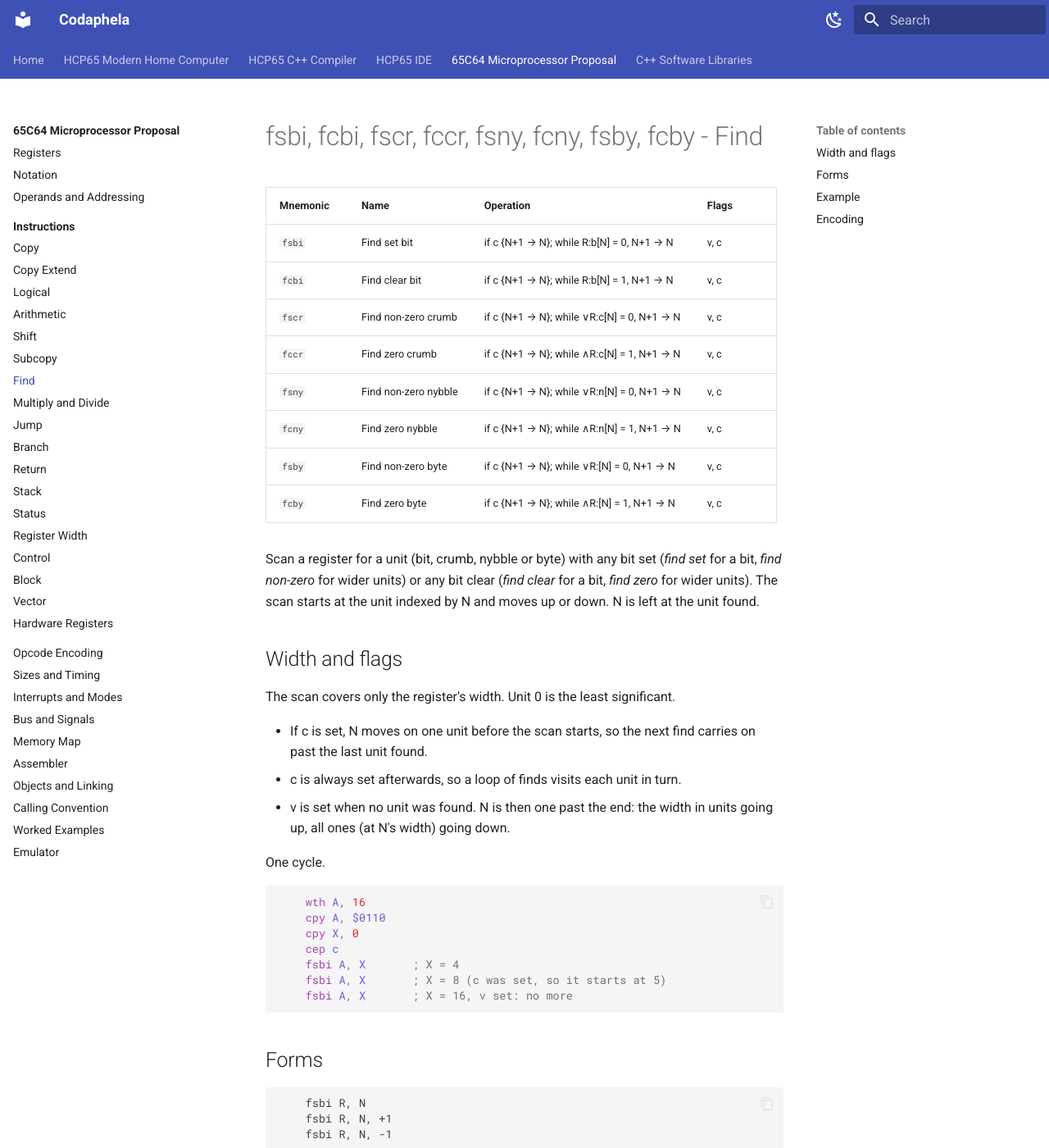
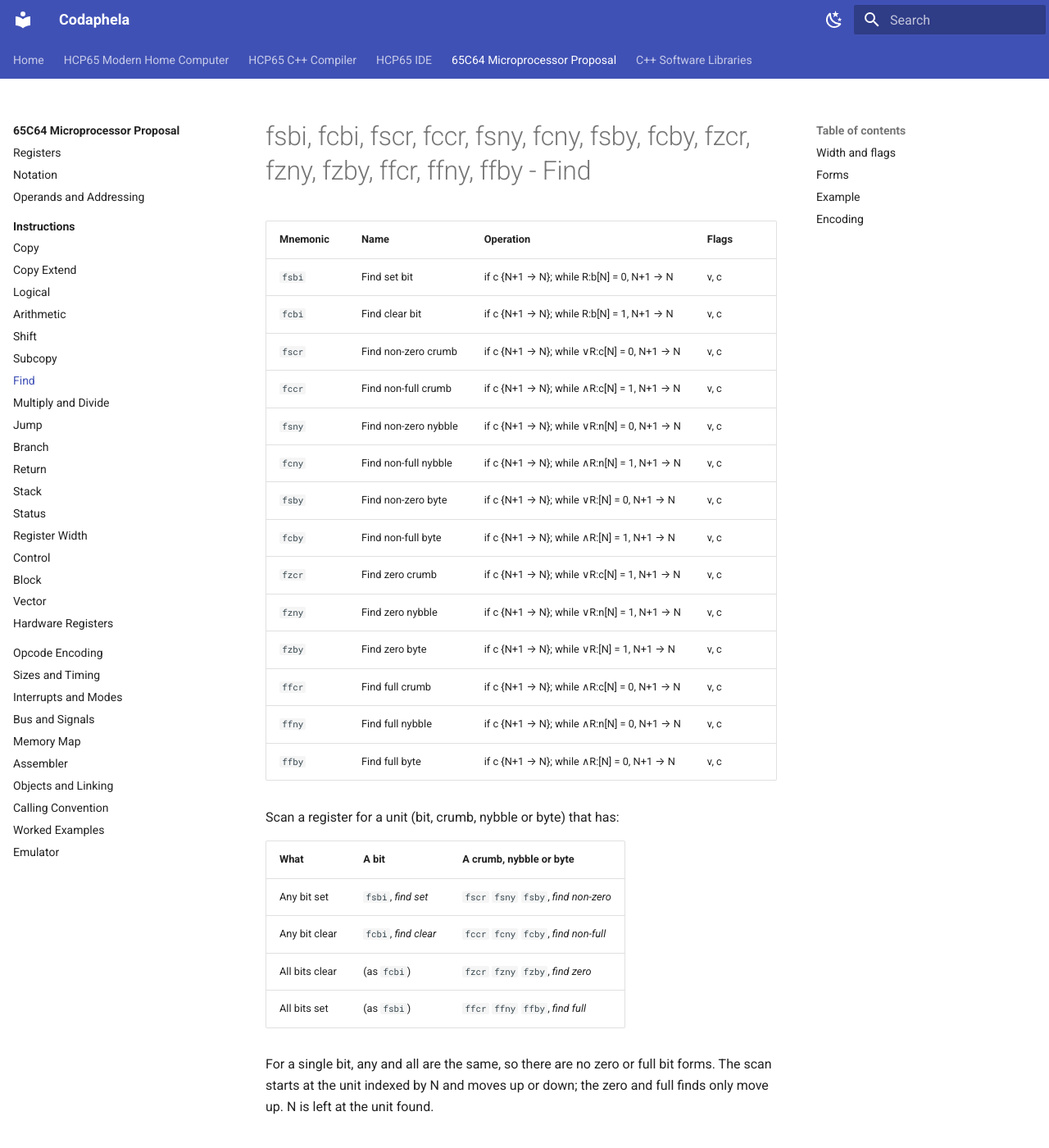
Before and after one commit to andrewpaterson/HCP65, an MkDocs documentation site: the page built from Website/docs/65c64/instructions/find.md, in a window 1280 px wide and 1400 px high. Shown: the whole window at 82% size. Built offline with MkDocs 1.6.1 and Material for MkDocs 9.7.7, drawn with Linux system fonts in a browser that asks for light colours; plug-ins that fetch from the network failed and are left out; some of the changed text lies outside the part shown.

Commit message:
Website: the 65C64 all-bits finds (the user): the find page says what each family finds (any set, any clear, all clear, all set), their forms, a C string end example and their encoding; the instruction index has their rows; fccr/fcny/fcby are Find non-full crumb/nybble/byte; notation defines the all-bits AND and OR.

````diff
--- a/Website/docs/65c64/instructions/find.md
+++ b/Website/docs/65c64/instructions/find.md
@@ -1,20 +1,34 @@
-# fsbi, fcbi, fscr, fccr, fsny, fcny, fsby, fcby - Find
+# fsbi, fcbi, fscr, fccr, fsny, fcny, fsby, fcby, fzcr, fzny, fzby, ffcr, ffny, ffby - Find
 
 | Mnemonic | Name | Operation | Flags |
 |---|---|---|---|
 | `fsbi` | Find set bit | if c {N+1 → N}; while R:b[N] = 0, N+1 → N | v, c |
 | `fcbi` | Find clear bit | if c {N+1 → N}; while R:b[N] = 1, N+1 → N | v, c |
 | `fscr` | Find non-zero crumb | if c {N+1 → N}; while ∨R:c[N] = 0, N+1 → N | v, c |
-| `fccr` | Find zero crumb | if c {N+1 → N}; while ∧R:c[N] = 1, N+1 → N | v, c |
+| `fccr` | Find non-full crumb | if c {N+1 → N}; while ∧R:c[N] = 1, N+1 → N | v, c |
 | `fsny` | Find non-zero nybble | if c {N+1 → N}; while ∨R:n[N] = 0, N+1 → N | v, c |
-| `fcny` | Find zero nybble | if c {N+1 → N}; while ∧R:n[N] = 1, N+1 → N | v, c |
+| `fcny` | Find non-full nybble | if c {N+1 → N}; while ∧R:n[N] = 1, N+1 → N | v, c |
 | `fsby` | Find non-zero byte | if c {N+1 → N}; while ∨R:[N] = 0, N+1 → N | v, c |
-| `fcby` | Find zero byte | if c {N+1 → N}; while ∧R:[N] = 1, N+1 → N | v, c |
+| `fcby` | Find non-full byte | if c {N+1 → N}; while ∧R:[N] = 1, N+1 → N | v, c |
+| `fzcr` | Find zero crumb | if c {N+1 → N}; while ∨R:c[N] = 1, N+1 → N | v, c |
+| `fzny` | Find zero nybble | if c {N+1 → N}; while ∨R:n[N] = 1, N+1 → N | v, c |
+| `fzby` | Find zero byte | if c {N+1 → N}; while ∨R:[N] = 1, N+1 → N | v, c |
+| `ffcr` | Find full crumb | if c {N+1 → N}; while ∧R:c[N] = 0, N+1 → N | v, c |
+| `ffny` | Find full nybble | if c {N+1 → N}; while ∧R:n[N] = 0, N+1 → N | v, c |
+| `ffby` | Find full byte | if c {N+1 → N}; while ∧R:[N] = 0, N+1 → N | v, c |
 
-Scan a register for a unit (bit, crumb, nybble or byte) with any bit set (*find set* for a
-bit, *find non-zero* for wider units) or any bit clear (*find clear* for a bit, *find zero*
-for wider units).  The scan starts at the unit indexed by N and
-moves up or down.  N is left at the unit found.
+Scan a register for a unit (bit, crumb, nybble or byte) that has:
+
+| What | A bit | A crumb, nybble or byte |
+|---|---|---|
+| Any bit set | `fsbi`, *find set* | `fscr` `fsny` `fsby`, *find non-zero* |
+| Any bit clear | `fcbi`, *find clear* | `fccr` `fcny` `fcby`, *find non-full* |
+| All bits clear | (as `fcbi`) | `fzcr` `fzny` `fzby`, *find zero* |
+| All bits set | (as `fsbi`) | `ffcr` `ffny` `ffby`, *find full* |
+
+For a single bit, any and all are the same, so there are no zero or full bit forms.  The scan
+starts at the unit indexed by N and moves up or down; the zero and full finds only move up.
+N is left at the unit found.
 
 ## Width and flags
 
@@ -44,15 +58,19 @@ One cycle.
 	fsbi R, N
 	fsbi R, N, +1
 	fsbi R, N, -1
+	fzby R, N
+	fzby R, N, +1
 ```
 
 R is the register scanned and N the index register: any of A, B, S, V, W, X and Y.  `+1` scans up
-(the default) and `-1` down.
+(the default) and `-1` down.  The zero and full finds (`fz`, `ff`) take only `+1`.
 
 ```asm
 	fsbi A, X
 	fcby B, Y, -1
 	fccr A, X
+	fzby A, X
+	ffcr B, Y, +1
 ```
 
 ## Example
@@ -72,7 +90,18 @@ Loop:
 Done:
 ```
 
+Find the zero that ends a C string held in A, eight characters at a time:
+
+```asm
+	cpy X, 0
+	cep c
+	fzby A, X		; X = the length (the first zero byte), or 8 with v set: no zero yet
+```
+
 ## Encoding
 
-The finds are instruction code 14, extend 1.  See [Opcode Encoding](../opcode-encoding.md) for the
-bits, and [Sizes and Timing](../timing.md) for the words and cycles.
+The any-bit finds are instruction code 14, extend 1.  The zero and full finds are in the bits
+multiply and divide leave unused (instruction code 14, extend 0, sub instruction 0 for zero and 1
+for full): bits 15-13 the register, 12-10 the index and 9-8 the unit (1 crumb, 2 nybble, 3 byte;
+0 is multiply or divide).  See [Opcode Encoding](../opcode-encoding.md) for the bits, and
+[Sizes and Timing](../timing.md) for the words and cycles.
````
Also changed, not shown: Website/docs/65c64/instructions/index.md (+9 -3 lines), Website/docs/65c64/notation.md (+2 -0 lines).
